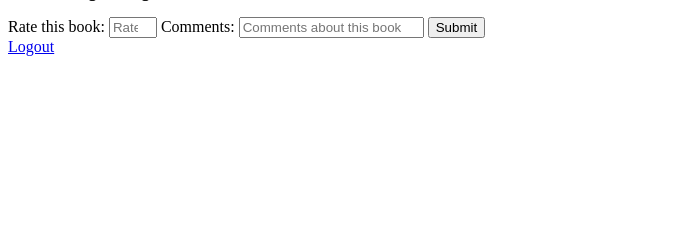
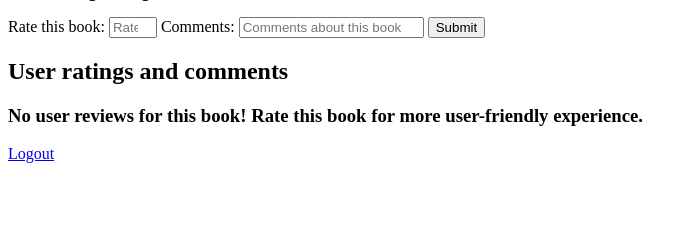
Before and after one commit to Irfanwani/cs50-project1, a Flask app: template templates/book.html in a window 1280 px wide. Shown: the part 254-494 px from the top of the page, without its empty margins (0-698 px from the left). Run offline with Flask 2, Linux system fonts and the light colour scheme; the template is opened without the code that fills it, so the values that code supplies are empty.

Commit message:
Completed my project

```diff
--- a/application.py
+++ b/application.py
@@ -133,7 +133,7 @@ def results():
     return render_template("search.html", books=books)
 
 
-@app.route("/bookdetails/<int:book_id>")
+@app.route("/bookdetails/<int:book_id>", methods=["GET", "POST"])
 def bookdetails(book_id):
     if "username" in session:
         book = db.execute("SELECT * FROM books WHERE id = :id", {"id": book_id}).fetchone()
@@ -143,7 +143,30 @@ def bookdetails(book_id):
         data = res.json()
         number_of_ratings = data["books"][0]["work_ratings_count"]
         av_ratings = data['books'][0]["average_rating"]
-        return render_template("book.html", book=book, number_of_ratings=number_of_ratings, av_ratings=av_ratings)
+        reviews = db.execute("SELECT * FROM reviews")
+        thisbookrev = db.execute("SELECT * FROM reviews WHERE isbn = :isbn", {"isbn": isbn["isbn"]}).fetchall()
+
+        if request.method == "POST":
+            username = session["username"]
+            comments = request.form.get("review")
+            rating = request.form.get("rating")
+
+            for review in reviews:
+                if username == review.username and isbn["isbn"] == review.isbn:
+                    flash("You have already made a review on this book.", "info")
+                    return render_template("book.html", book=book, number_of_ratings=number_of_ratings,
+                                           av_ratings=av_ratings, reviews=thisbookrev)
+
+            db.execute(
+                "INSERT INTO reviews (isbn, username, comments, rating) VALUES (:isbn, :username, :comments, :rating)",
+                {"isbn": isbn["isbn"], "username": username, "comments": comments, "rating": rating})
+            db.commit()
+            flash("Review submitted successfully!", "info")
+            return render_template("book.html", book=book, number_of_ratings=number_of_ratings,
+                                   av_ratings=av_ratings, reviews=thisbookrev)
+
+        return render_template("book.html", book=book, number_of_ratings=number_of_ratings, av_ratings=av_ratings,
+                               reviews=thisbookrev)
     else:
         return render_template("loginfirst.html")
 
--- a/templates/book.html
+++ b/templates/book.html
@@ -5,6 +5,14 @@ Book details
 {% endblock %}
 
 {% block body %}
+
+{% with messages = get_flashed_messages() %}
+    {% if messages %}
+        {% for msg in messages %}
+            <p>{{msg}}</p>
+        {% endfor %}
+    {% endif %}
+{% endwith %}
 
 <h1>Book details</h1>
 <ul>
@@ -26,6 +34,19 @@ Book details
     <button type="submit">Submit</button>
 </form>
 
+<h2>User ratings and comments</h2>
+
+{% for review in reviews %}
+<h4>Review by <strong>{{review.username}}</strong></h4>
+<ul>
+    <li><strong>{{review.rating}}</strong> stars</li>
+    <li><strong>{{review.comments}}</strong></li>
+</ul>
+{% else %}
+<h3>No user reviews for this book! Rate this book for more user-friendly experience.</h3>
+
+{% endfor %}
+
 <a href="{{url_for('logout')}}">Logout</a>
 
 {% endblock %}
```
